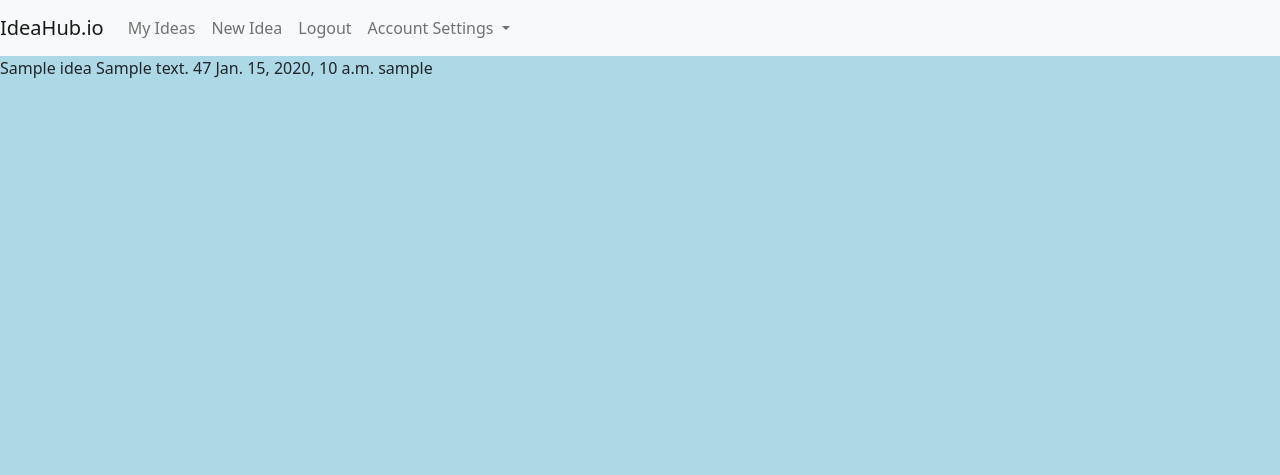
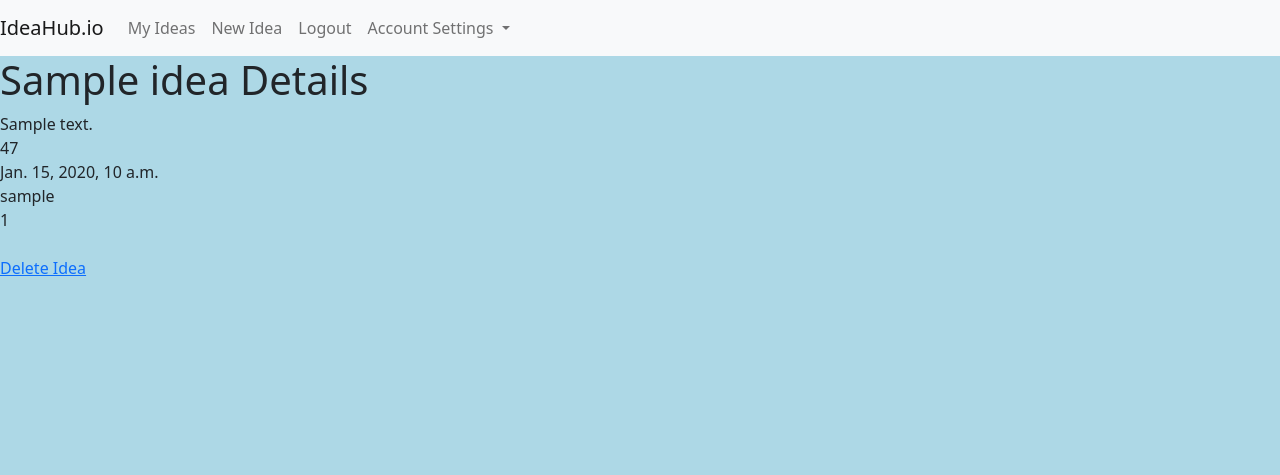
Before and after one commit to isaiahsilvani/ideahubio, a Django app: page /ideas/1 in a window 1280 px wide. Shown: the top 475 px of the page. Run offline with Django 3.2, Linux system fonts and the light colour scheme; a user stored in the database is signed in; tables that the repository leaves empty hold one stand-in row (values such as "Sample post"); some libraries are stand-ins or nearby versions.

Commit message:
delete idea functionality

```diff
--- a/main_app/templates/ideas/detail.html
+++ b/main_app/templates/ideas/detail.html
@@ -1,9 +1,16 @@
 {% extends 'base.html' %}
 
 {% block content %}
-  {{ idea.name }}
+  <h1>{{idea.name}} Details</h1>
   {{ idea.description }}
+  <br>
   {{ idea.industry }}
+  <br>
   {{ idea.date }}
+  <br>
   {{ idea.user }}
+  <br>
+  {{ idea.id }}
+  <br><br>
+  <a href="{% url 'idea_delete' idea.id %}">Delete Idea</a>
 {% endblock %}
--- a/main_app/urls.py
+++ b/main_app/urls.py
@@ -8,6 +8,7 @@ urlpatterns = [
     path('accounts/signup/', views.signup, name='signup'),
     path('ideas/', views.IdeaList.as_view(), name='list_ideas'),
     path('ideas/<int:idea_id>', views.ideas_detail, name='detail'),
+    path('ideas/delete/<int:pk>', views.IdeaDelete.as_view(), name='idea_delete'),
     #PASSWORD RESET URLS
     path('password_reset/', auth_views.PasswordResetView.as_view(), name='password_reset'),
     path('password_reset/done/', auth_views.PasswordResetDoneView.as_view(), name='password_reset_done'),
--- a/main_app/views.py
+++ b/main_app/views.py
@@ -47,3 +47,10 @@ class IdeaCreate(LoginRequiredMixin, CreateView):
 
 class IdeaList(LoginRequiredMixin, ListView):
   model = Idea
+
+class IdeaDelete(LoginRequiredMixin, DeleteView):
+  model = Idea
+  success_url = '/ideas/'
+
+class IdeaUpdate(LoginRequiredMixin, UpdateView):
+  model = Idea
```
Also changed, not shown: main_app/templates/main_app/idea_confirm_delete.html (added, +14 -0 lines).
